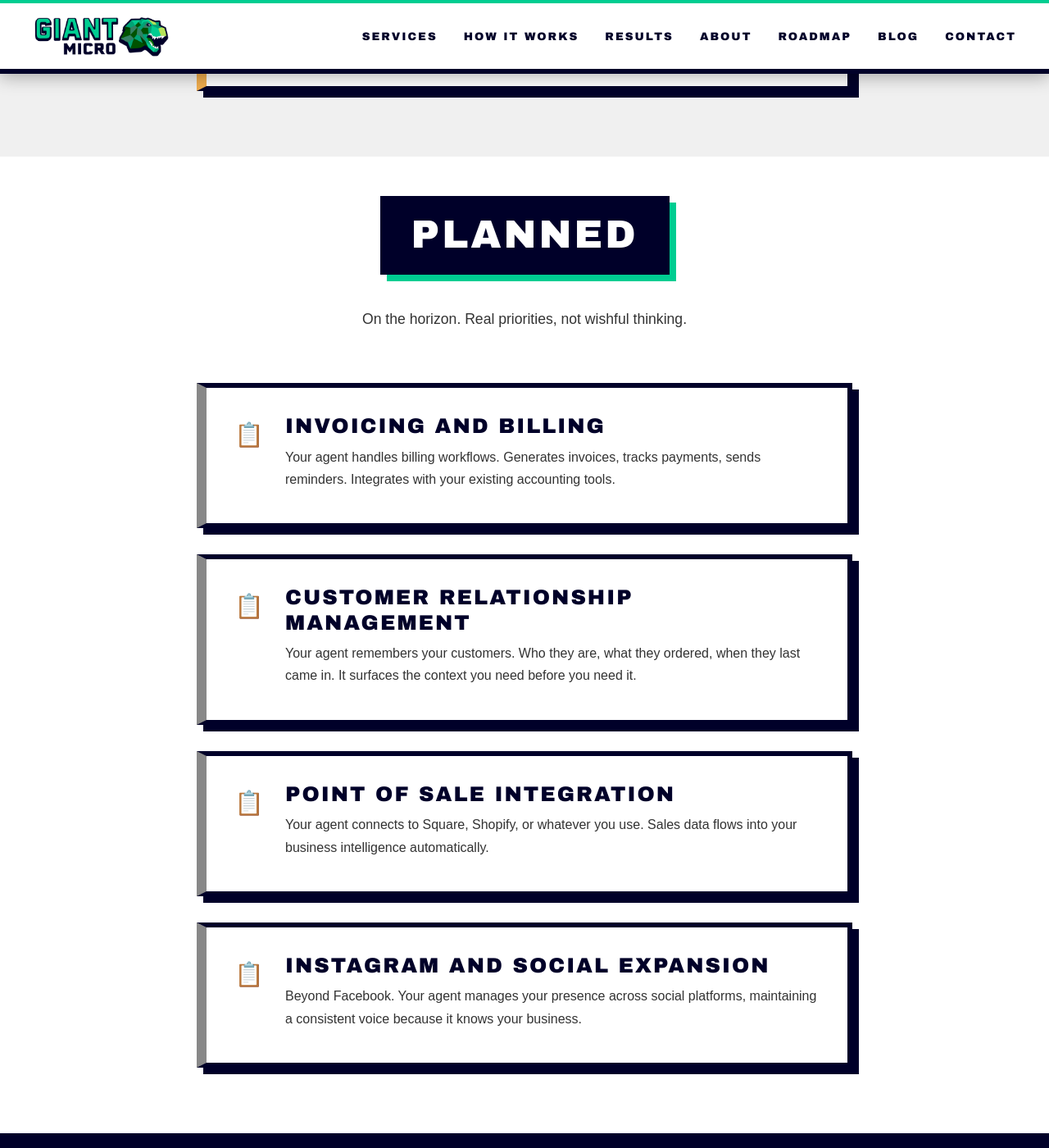
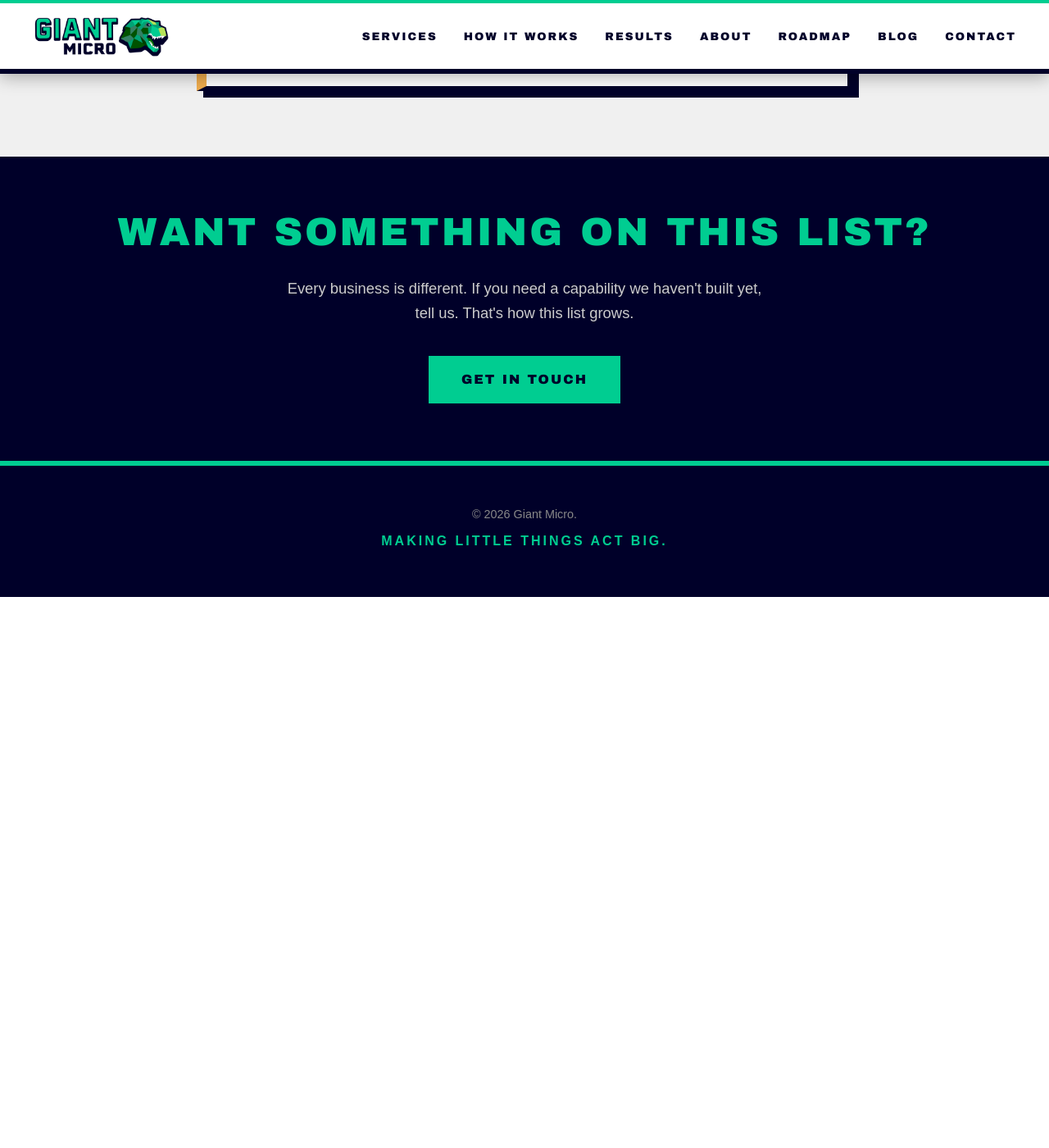
Before and after one commit to giant-micro/giant-micro.github.io, a Jekyll site: the page built from roadmap.html, in a window 1280 px wide and 1400 px high, scrolled down 2618 px. Shown: the whole window at 82% size. Built offline with Jekyll 4.4.1, drawn with Linux system fonts in a browser that asks for light colours; after the commit the page ends 3346 px from its top, so only the background shows below that.

Commit message:
Remove planned section from roadmap - firming up later

```diff
--- a/roadmap.html
+++ b/roadmap.html
@@ -97,46 +97,6 @@ title: Roadmap
     </div>
 </section>
 
-<!-- ========== PLANNED ========== -->
-<section style="padding: 3rem 0;">
-    <div class="container">
-        <div class="section-header">
-            <h2>Planned</h2>
-            <p>On the horizon. Real priorities, not wishful thinking.</p>
-        </div>
-        <div style="max-width: 800px; margin: 0 auto;">
-            <div class="roadmap-item planned">
-                <div class="roadmap-check">📋</div>
-                <div class="roadmap-detail">
-                    <h3>Invoicing and Billing</h3>
-                    <p>Your agent handles billing workflows. Generates invoices, tracks payments, sends reminders. Integrates with your existing accounting tools.</p>
-                </div>
-            </div>
-            <div class="roadmap-item planned">
-                <div class="roadmap-check">📋</div>
-                <div class="roadmap-detail">
-                    <h3>Customer Relationship Management</h3>
-                    <p>Your agent remembers your customers. Who they are, what they ordered, when they last came in. It surfaces the context you need before you need it.</p>
-                </div>
-            </div>
-            <div class="roadmap-item planned">
-                <div class="roadmap-check">📋</div>
-                <div class="roadmap-detail">
-                    <h3>Point of Sale Integration</h3>
-                    <p>Your agent connects to Square, Shopify, or whatever you use. Sales data flows into your business intelligence automatically.</p>
-                </div>
-            </div>
-            <div class="roadmap-item planned">
-                <div class="roadmap-check">📋</div>
-                <div class="roadmap-detail">
-                    <h3>Instagram and Social Expansion</h3>
-                    <p>Beyond Facebook. Your agent manages your presence across social platforms, maintaining a consistent voice because it knows your business.</p>
-                </div>
-            </div>
-        </div>
-    </div>
-</section>
-
 <!-- ========== CTA ========== -->
 <section style="padding: 4rem 0; background: #000029; text-align: center;">
     <div class="container">
```
